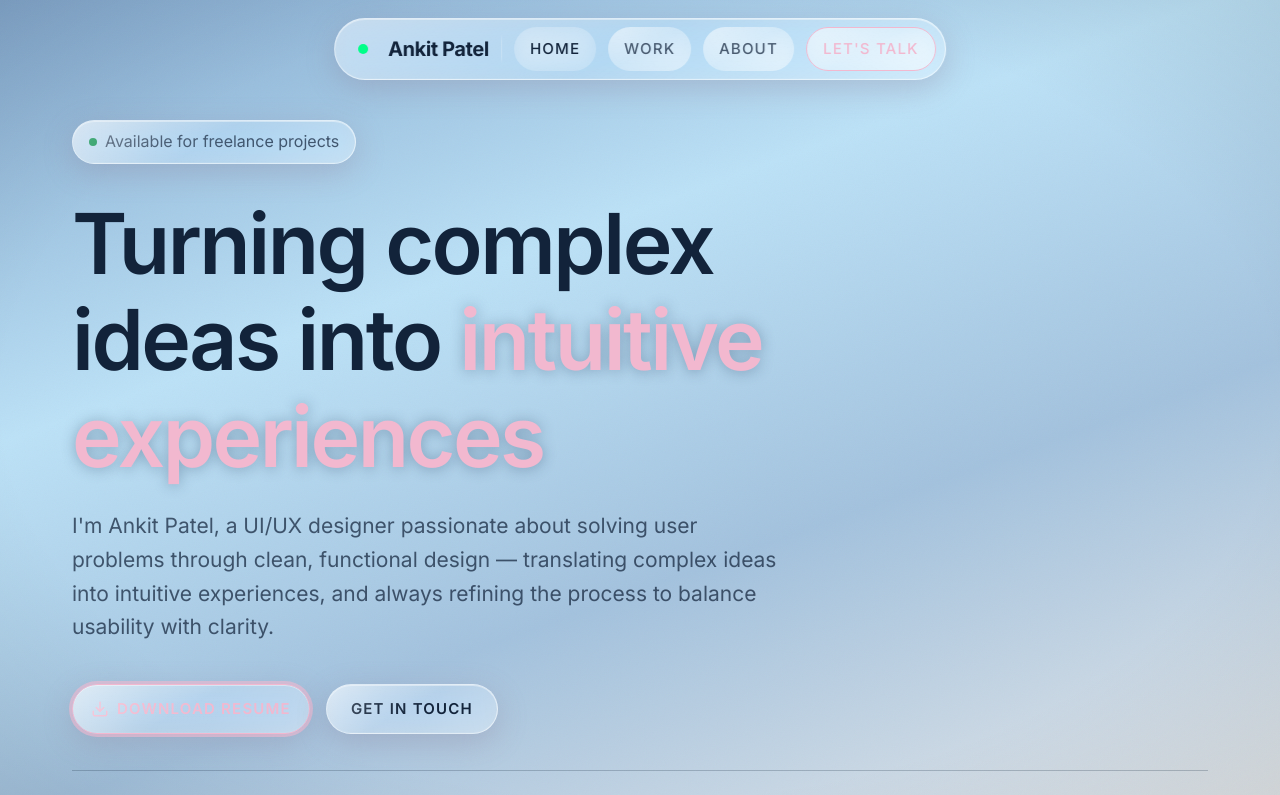
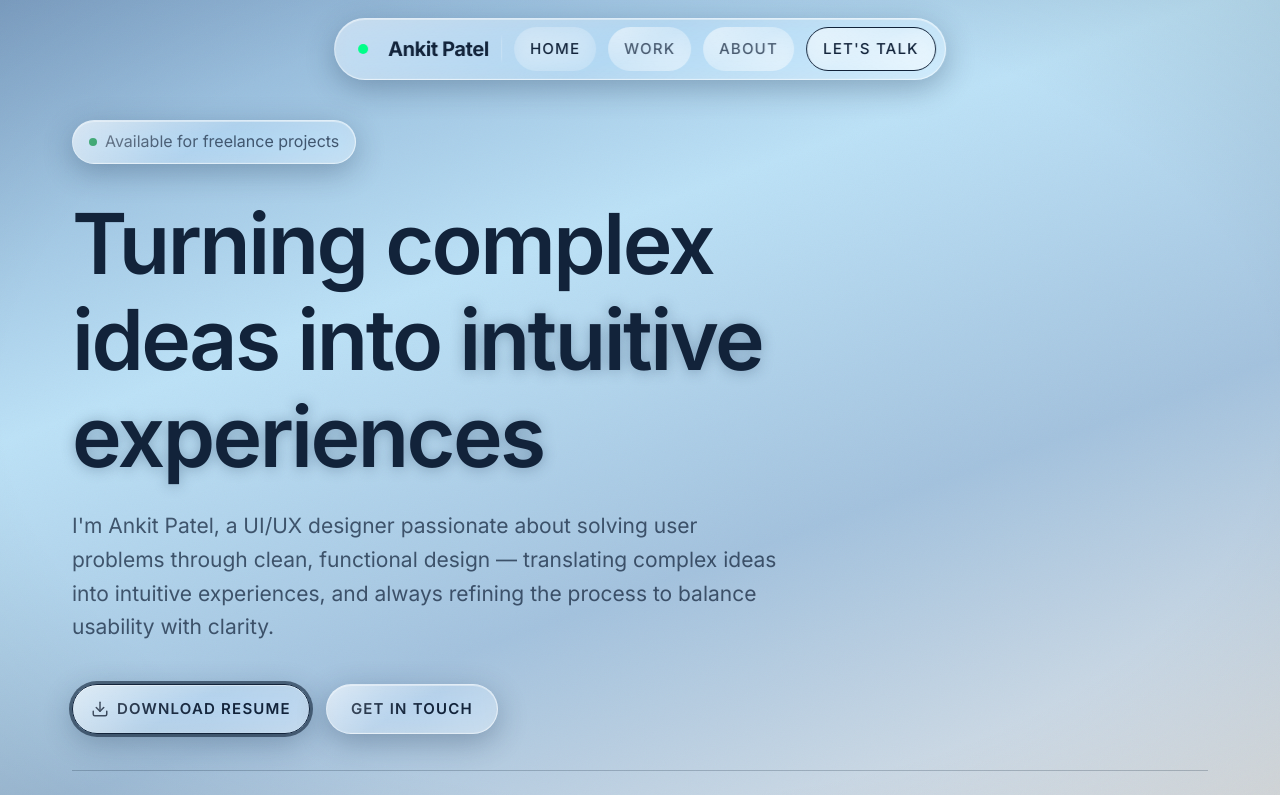
Before and after one commit to artsbyankit/artsbyankit.github.io, a React (Vite) app: page / in a window 1280 px wide. Shown: the top 795 px of the page. Built offline with nearby package versions, Linux system fonts and the light colour scheme.

Commit message:
Accent: none — monochrome ink #12233a everywhere

```diff
--- a/src/theme.js
+++ b/src/theme.js
@@ -6,10 +6,10 @@
    everywhere it's applied (buttons, text, bg, badges…).
    ============================================================ */
 
-/* ---------- ACCENT — literally one color for everything ----------
-   Text, borders, rings, glows, eyebrows, highlights, hover — all
-   use this exact same color. No variants. Change this hex, done. */
-export const accent = '#f2b8cf';
+/* ---------- ACCENT — none. Monochrome ink, like the text ----------
+   Everything that used to be "accent colored" now wears the same
+   near-black as body text. Clean, editorial, zero color noise. */
+export const accent = '#12233a';
 
 /* ---------- BACKGROUND (fluted-glass ramp) ---------- */
 export const bgPalette = {
```
